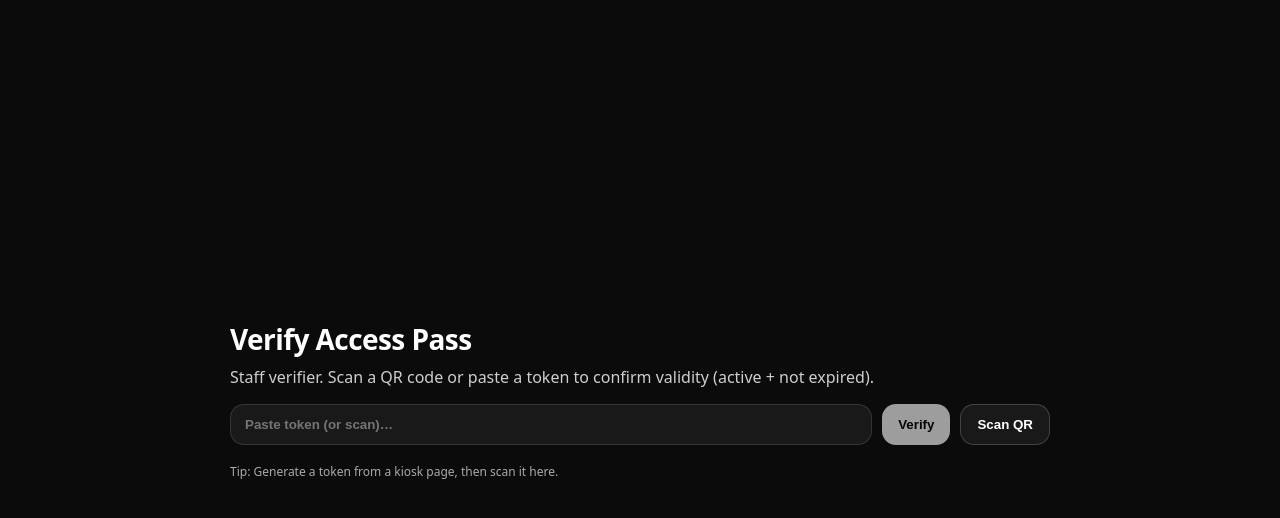
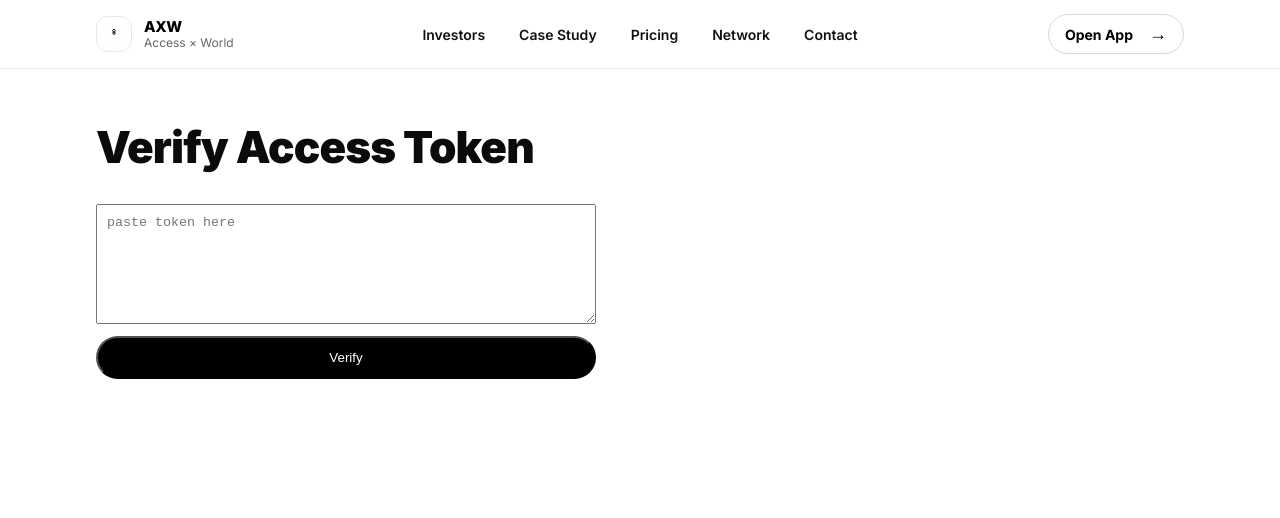
Before and after one commit to M4G3LL4N0/access-layer, a Next.js app: page /verify in a window 1280 px wide. Shown: the top 518 px of the page. Built offline with nearby package versions, Linux system fonts and the light colour scheme.

Commit message:
blitz: graph, verifier, wallet, investor narrative

```diff
--- a/package.json
+++ b/package.json
@@ -20,9 +20,11 @@
     "react": "19.2.3",
     "react-dom": "19.2.3",
     "react-force-graph": "^1.48.2",
+    "react-force-graph-2d": "^1.29.1",
     "react-leaflet": "^5.0.0",
     "react-qr-code": "^2.0.18",
     "stripe": "^20.3.1",
+    "three": "^0.183.2",
     "zod": "^4.3.6"
   },
   "devDependencies": {
--- a/src/app/verify/page.tsx
+++ b/src/app/verify/page.tsx
@@ -1,300 +1,64 @@
 "use client";
 
-import { useEffect, useRef, useState } from "react";
+import { useState } from "react";
+import MarketingShell from "@/components/MarketingShell";
 
-type VerifyResult =
-  | {
-      ok: boolean;
-      valid?: boolean;
-      reason?: string;
-      pass?: {
-        token: string;
-        status: string;
-        issued_at: string;
-        expires_at: string;
-        venue_id: string;
-      };
-      error?: string;
-    }
-  | null;
+export default function Verify(){
 
-export default function VerifyPage() {
-  const [token, setToken] = useState("");
-  const [loading, setLoading] = useState(false);
-  const [result, setResult] = useState<VerifyResult>(null);
+const [token,setToken]=useState("")
+const [result,setResult]=useState("")
 
-  const [cameraOn, setCameraOn] = useState(false);
-  const [camErr, setCamErr] = useState<string | null>(null);
+async function verify(){
 
-  const videoRef = useRef<HTMLVideoElement | null>(null);
-  const scannerRef = useRef<any>(null);
+const res=await fetch("/api/verify",{
+method:"POST",
+headers:{"content-type":"application/json"},
+body:JSON.stringify({token})
+})
 
-  async function runVerify(t: string) {
-    const trimmed = (t || "").trim();
-    if (!trimmed) return;
+const json=await res.json()
 
-    setLoading(true);
-    setResult(null);
+setResult(JSON.stringify(json,null,2))
 
-    try {
-      const res = await fetch("/api/verify", {
-        method: "POST",
-        headers: { "Content-Type": "application/json" },
-        body: JSON.stringify({ token: trimmed }),
-      });
-
-      const json = await res.json();
-      setResult(json);
-    } catch (e: any) {
-      setResult({ ok: false, error: String(e?.message || e) });
-    } finally {
-      setLoading(false);
-    }
 }
 
-  async function startCamera() {
-    setCamErr(null);
-    setCameraOn(true);
+return(
 
-    try {
-      const QrScanner = (await import("qr-scanner")).default;
+<MarketingShell>
 
-      if (!videoRef.current) throw new Error("Video element missing");
+<h1 style={{fontSize:44,fontWeight:900}}>
+Verify Access Token
+</h1>
 
-      // Stop any previous scanner
-      if (scannerRef.current) {
-        try {
-          await scannerRef.current.stop();
-        } catch {}
-        scannerRef.current = null;
-      }
+<div style={{marginTop:20,display:"grid",gap:12,maxWidth:500}}>
 
-      const scanner = new QrScanner(
-        videoRef.current,
-        (scanResult: any) => {
-          const data = String(scanResult?.data || "").trim();
-          if (!data) return;
-
-          // Accept either:
-          // 1) raw token
-          // 2) full pass URL like https://.../pass/<token>
-          let extracted = data;
-          const m = data.match(/\/pass\/([A-Za-z0-9_-]{10,})/);
-          if (m?.[1]) extracted = m[1];
-
-          setToken(extracted);
-          runVerify(extracted);
-
-          // Optional: stop camera after first scan
-          stopCamera();
-        },
-        {
-          returnDetailedScanResult: true,
-          highlightScanRegion: true,
-          highlightCodeOutline: true,
-        }
-      );
-
-      scannerRef.current = scanner;
-      await scanner.start();
-    } catch (e: any) {
-      setCamErr(String(e?.message || e));
-      setCameraOn(false);
-    }
-  }
-
-  async function stopCamera() {
-    setCameraOn(false);
-    if (scannerRef.current) {
-      try {
-        await scannerRef.current.stop();
-      } catch {}
-      scannerRef.current = null;
-    }
-  }
-
-  useEffect(() => {
-    return () => {
-      // cleanup on unmount
-      if (scannerRef.current) {
-        try {
-          scannerRef.current.stop();
-        } catch {}
-        scannerRef.current = null;
-      }
-    };
-  }, []);
-
-  const valid = result?.valid === true;
-
-  return (
-    <main
-      style={{
-        fontFamily: "system-ui",
-        minHeight: "100vh",
-        background: "#0b0b0c",
-        color: "white",
-        display: "flex",
-        alignItems: "center",
-        justifyContent: "center",
-        padding: 24,
-      }}
-    >
-      <div style={{ width: "100%", maxWidth: 820 }}>
-        <h1 style={{ fontSize: 28, fontWeight: 900, margin: 0 }}>Verify Access Pass</h1>
-        <p style={{ opacity: 0.8, marginTop: 8 }}>
-          Staff verifier. Scan a QR code or paste a token to confirm validity (active + not expired).
-        </p>
-
-        {/* Controls */}
-        <div style={{ marginTop: 16, display: "flex", gap: 10, flexWrap: "wrap" }}>
-          <input
+<textarea
 value={token}
-            onChange={(e) => setToken(e.target.value)}
-            placeholder="Paste token (or scan)…"
-            style={{
-              flex: 1,
-              minWidth: 260,
-              padding: "12px 14px",
-              borderRadius: 14,
-              border: "1px solid rgba(255,255,255,0.12)",
-              background: "rgba(255,255,255,0.06)",
-              color: "white",
-              outline: "none",
-              fontWeight: 700,
-            }}
+onChange={e=>setToken(e.target.value)}
+placeholder="paste token here"
+style={{padding:10,height:120}}
 />
 
 <button
-            onClick={() => runVerify(token)}
-            disabled={loading || !token.trim()}
+onClick={verify}
 style={{
-              padding: "12px 16px",
-              borderRadius: 14,
-              border: "none",
-              background: "white",
-              color: "black",
-              fontWeight: 900,
-              cursor: "pointer",
-              opacity: loading || !token.trim() ? 0.6 : 1,
+background:"black",
+color:"white",
+padding:12,
+borderRadius:999
 }}
 >
-            {loading ? "Checking..." : "Verify"}
+Verify
 </button>
 
-          {!cameraOn ? (
-            <button
-              onClick={startCamera}
-              style={{
-                padding: "12px 16px",
-                borderRadius: 14,
-                border: "1px solid rgba(255,255,255,0.18)",
-                background: "rgba(255,255,255,0.06)",
-                color: "white",
-                fontWeight: 900,
-                cursor: "pointer",
-              }}
-            >
-              Scan QR
-            </button>
-          ) : (
-            <button
-              onClick={stopCamera}
-              style={{
-                padding: "12px 16px",
-                borderRadius: 14,
-                border: "1px solid rgba(255,255,255,0.18)",
-                background: "rgba(255,255,255,0.06)",
-                color: "white",
-                fontWeight: 900,
-                cursor: "pointer",
-              }}
-            >
-              Stop Camera
-            </button>
-          )}
 </div>
 
-        {/* Camera */}
-        {cameraOn && (
-          <div style={{ marginTop: 14 }}>
-            <div style={{ opacity: 0.75, fontSize: 12, marginBottom: 8 }}>
-              Point camera at the QR code shown on the pass screen.
-            </div>
+<pre style={{marginTop:20,fontSize:12}}>
+{result}
+</pre>
 
-            <div
-              style={{
-                borderRadius: 18,
-                overflow: "hidden",
-                border: "1px solid rgba(255,255,255,0.12)",
-                background: "black",
-              }}
-            >
-              <video
-                ref={videoRef}
-                style={{ width: "100%", height: "auto", display: "block" }}
-                muted
-                playsInline
-              />
-            </div>
-          </div>
-        )}
+</MarketingShell>
 
-        {camErr && (
-          <div
-            style={{
-              marginTop: 12,
-              padding: 12,
-              borderRadius: 14,
-              border: "1px solid rgba(239,68,68,0.35)",
-              background: "rgba(239,68,68,0.12)",
-              fontWeight: 800,
-            }}
-          >
-            Camera error: {camErr}
-          </div>
-        )}
+)
 
-        {/* Result */}
-        {result && (
-          <div
-            style={{
-              marginTop: 18,
-              padding: 16,
-              borderRadius: 16,
-              border: "1px solid rgba(255,255,255,0.12)",
-              background: valid ? "rgba(34,197,94,0.12)" : "rgba(239,68,68,0.12)",
-            }}
-          >
-            <div style={{ fontSize: 18, fontWeight: 900 }}>
-              {valid ? "✅ VALID PASS" : "❌ INVALID PASS"}
-            </div>
-
-            <div style={{ marginTop: 8, opacity: 0.9 }}>
-              Reason: <b>{String((result as any).reason || (result as any).error || "unknown")}</b>
-            </div>
-
-            {(result as any).pass && (
-              <div
-                style={{
-                  marginTop: 10,
-                  fontFamily: "ui-monospace, SFMono-Regular, Menlo, monospace",
-                  fontSize: 13,
-                }}
-              >
-                <div>venue_id: {(result as any).pass.venue_id}</div>
-                <div>status: {(result as any).pass.status}</div>
-                <div>issued_at: {(result as any).pass.issued_at}</div>
-                <div>expires_at: {(result as any).pass.expires_at}</div>
-              </div>
-            )}
-          </div>
-        )}
-
-        <div style={{ marginTop: 18, opacity: 0.65, fontSize: 12 }}>
-          Tip: Generate a token from a kiosk page, then scan it here.
-        </div>
-      </div>
-    </main>
-  );
 }
--- /dev/null
+++ b/src/types/react-force-graph-2d.d.ts
@@ -0,0 +1 @@
+declare module "react-force-graph-2d";
```
Also changed, not shown: src/app/network/page.tsx (+41 -33 lines), src/components/NetworkGraph.tsx (+28 -4 lines), 1 other file (tests, documents, lock files or other folders). Lines whose indentation alone changed are shown as unchanged.
